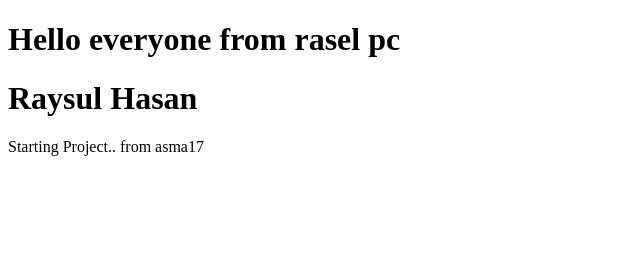
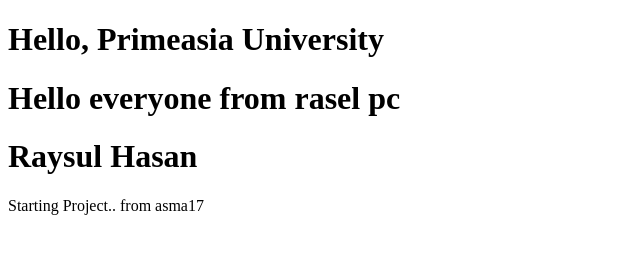
Before and after one commit to Nieem/pauResultBackend, a plain HTML site: page PauFacultyPortal.WebClient/index.html in a window 1280 px wide. Shown: the whole page, without its empty margins (0-640 px from the left). Drawn offline with Linux system fonts and the light colour scheme.

Commit message:
Index Page Edited from Mamun

```diff
--- a/PauFacultyPortal.WebClient/index.html
+++ b/PauFacultyPortal.WebClient/index.html
@@ -5,6 +5,7 @@
     <meta charset="utf-8" />
 </head>
 <body>
+    <h1>Hello, Primeasia University</h1>
     <h1>Hello everyone from rasel pc</h1>
 <h1>Raysul Hasan</h1>
     <p>Starting Project.. from asma17</p>
```
